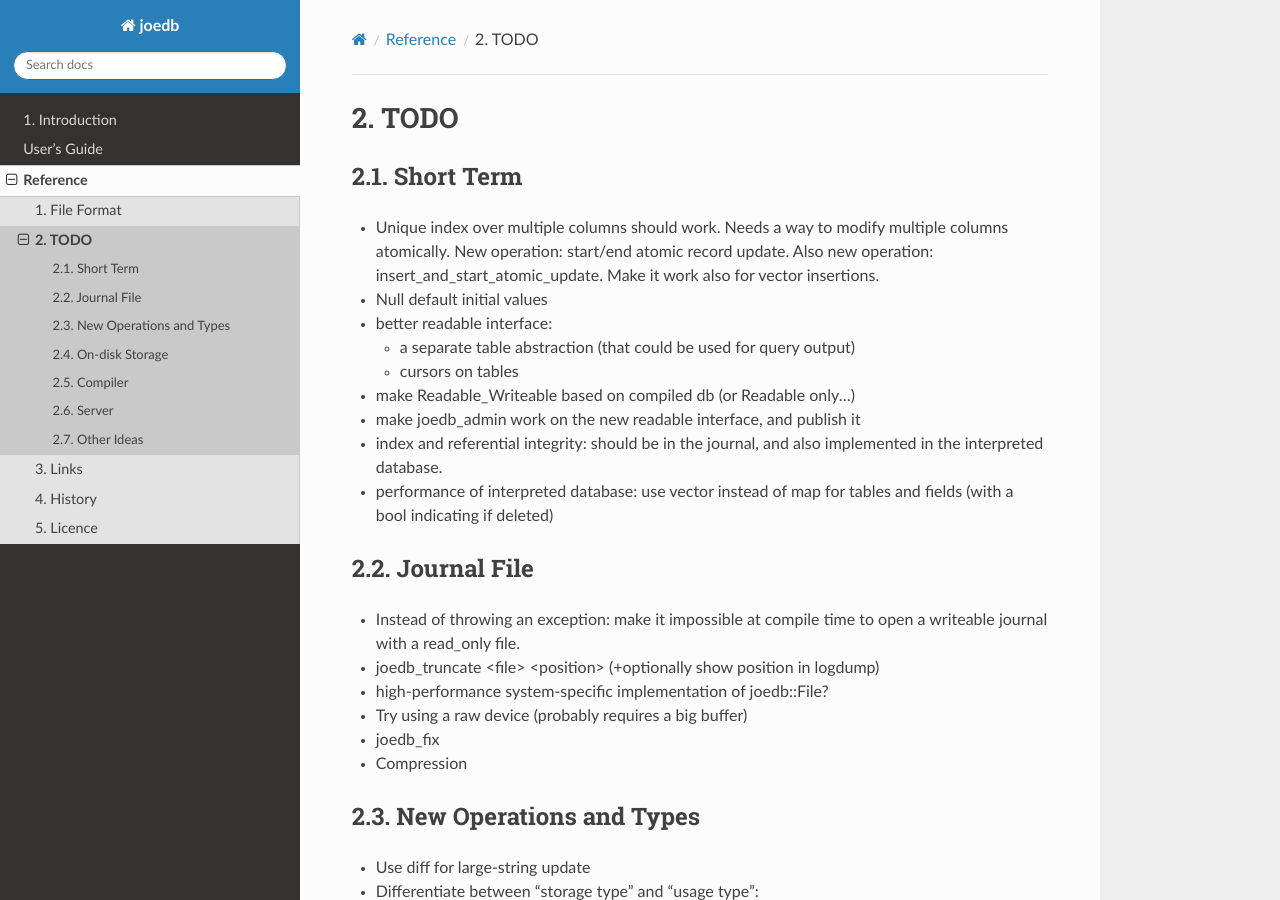
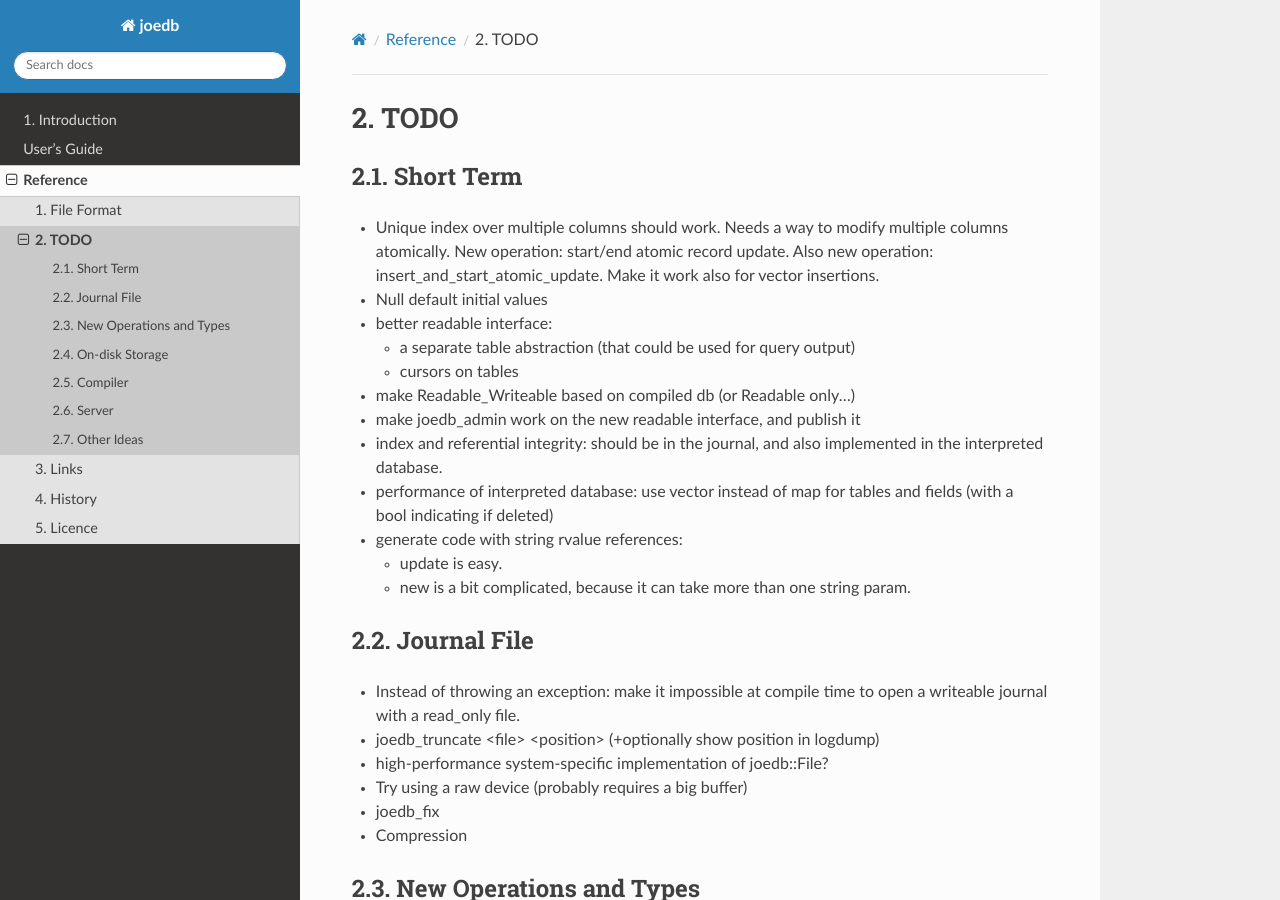
Before and after one commit to Remi-Coulom/joedb, a Sphinx documentation site: the page built from doc/source/todo.rst, in a window 1280 px wide and 900 px high. Built offline with Sphinx 7.4.7 and the Read the Docs theme 2.0.0, drawn with Linux system fonts in a browser that asks for light colours; formulas are drawn with MathJax 3.

Commit message:
todo: string rvalue references

```diff
--- a/doc/source/todo.rst
+++ b/doc/source/todo.rst
@@ -15,6 +15,11 @@ Short Term
 - make joedb_admin work on the new readable interface, and publish it
 - index and referential integrity: should be in the journal, and also implemented in the interpreted database.
 - performance of interpreted database: use vector instead of map for tables and fields (with a bool indicating if deleted)
+
+- generate code with string rvalue references:
+
+  - update is easy.
+  - new is a bit complicated, because it can take more than one string param.
 
 Journal File
 ------------
```
